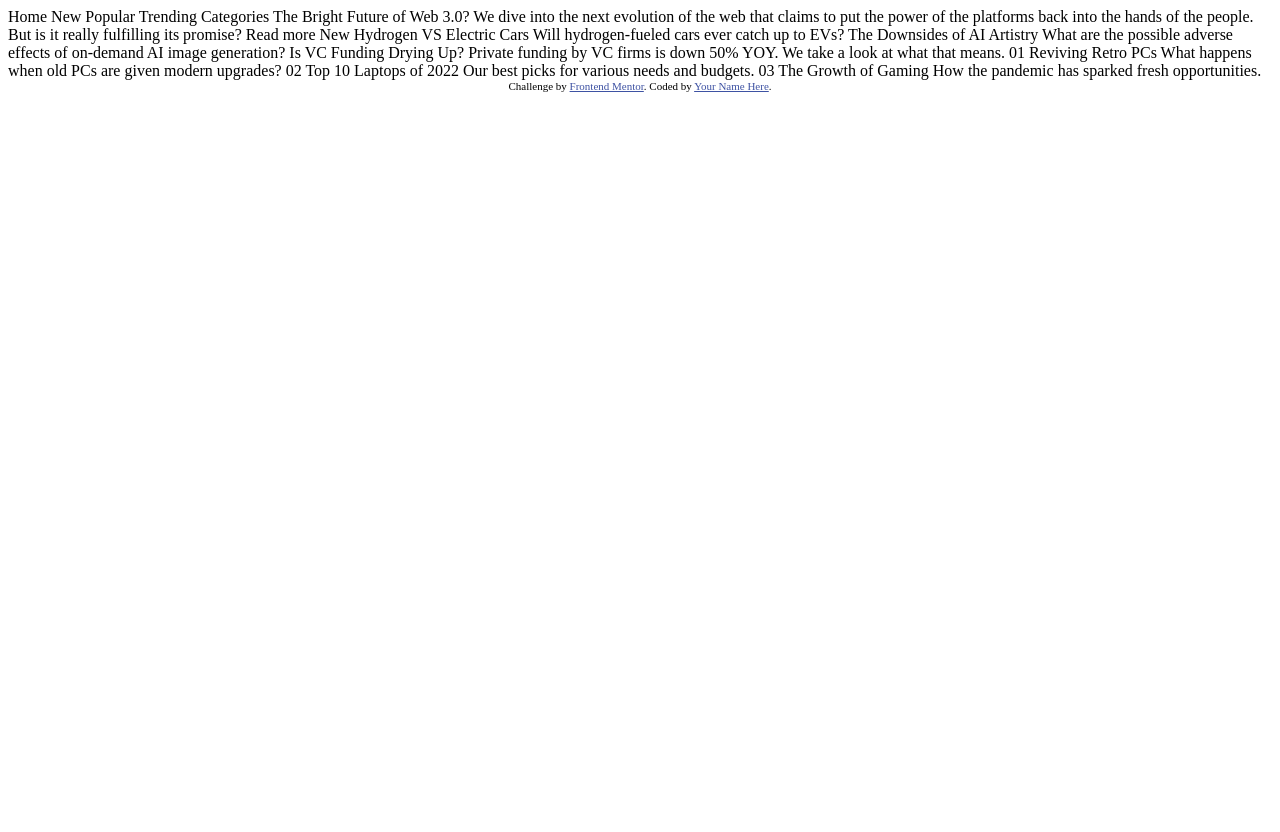
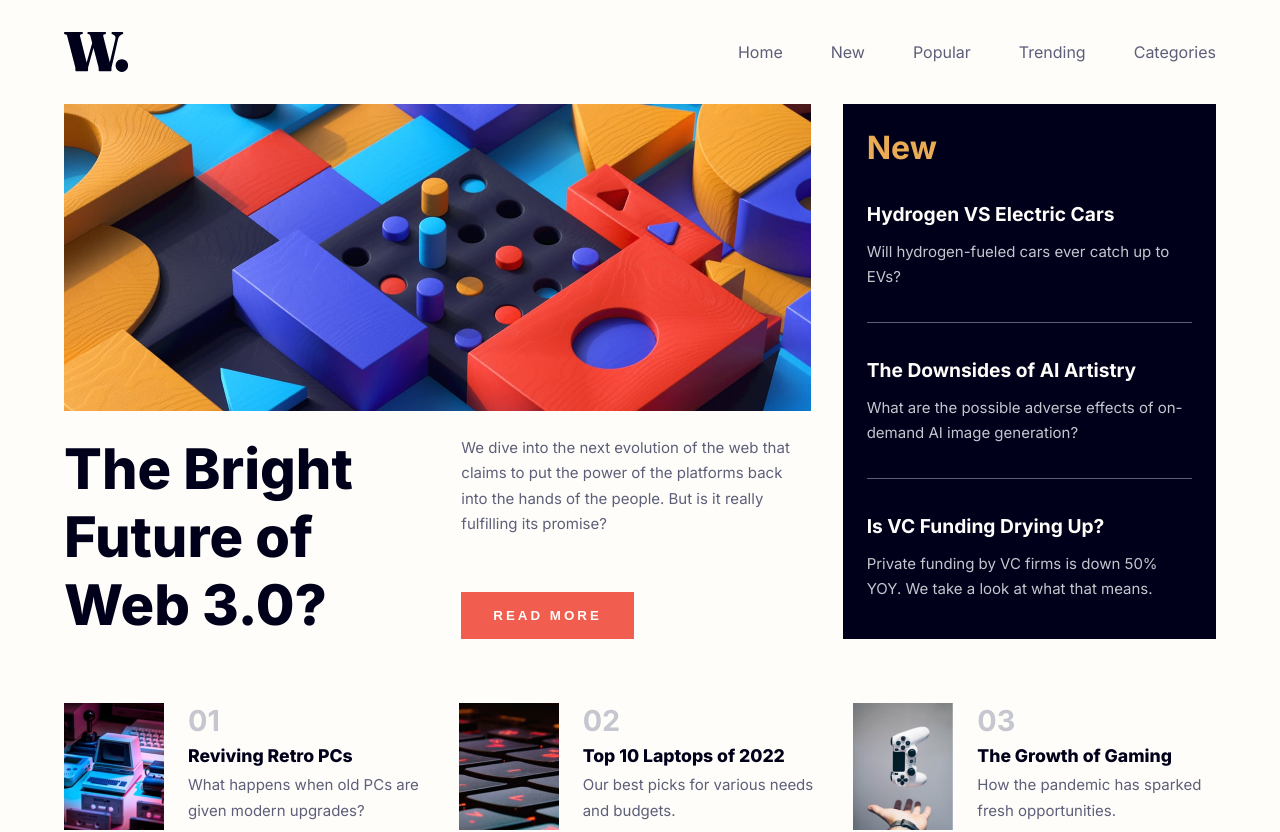
Before and after one commit to apangkko/news-homepage-main, a plain HTML site: page index.html in a window 1280 px wide. Before the commit the page ends 800 px from the top, so only its background shows below. Drawn offline with Linux system fonts and the light colour scheme.

Commit message:
submit solution

```diff
--- a/index.html
+++ b/index.html
@@ -1,60 +1,149 @@
 <!DOCTYPE html>
 <html lang="en">
-<head>
-  <meta charset="UTF-8">
-  <meta name="viewport" content="width=device-width, initial-scale=1.0"> <!-- displays site properly based on user's device -->
+  <head>
+    <meta charset="UTF-8" />
+    <meta name="viewport" content="width=device-width, initial-scale=1.0" />
+    <!-- displays site properly based on user's device -->
 
-  <link rel="icon" type="image/png" sizes="32x32" href="./assets/images/favicon-32x32.png">
+    <link
+      rel="icon"
+      type="image/png"
+      sizes="32x32"
+      href="./assets/images/favicon-32x32.png"
+    />
 
-  <title>Frontend Mentor | News homepage</title>
+    <link rel="preconnect" href="https://fonts.googleapis.com" />
+    <link rel="preconnect" href="https://fonts.gstatic.com" crossorigin />
+    <link
+      href="https://fonts.googleapis.com/css2?family=Inter:wght@400;700;800&display=swap"
+      rel="stylesheet"
+    />
 
-  <!-- Feel free to remove these styles or customise in your own stylesheet 👍 -->
-  <style>
-    .attribution { font-size: 11px; text-align: center; }
-    .attribution a { color: hsl(228, 45%, 44%); }
-  </style>
-</head>
-<body>
+    <link rel="stylesheet" href="style.css" />
 
-  Home
-  New
-  Popular
-  Trending
-  Categories
+    <title>Frontend Mentor | News homepage</title>
+  </head>
+  <body>
+    <div class="container">
+      <header>
+        <img id="logo" src="./assets/images/logo.svg" alt="logo" />
+        <img id="toggle_menu" src="./assets/images/icon-menu.svg" alt="icon menu">
+        <nav>
+          <img id="toggle_close" src="./assets/images/icon-menu-close.svg" alt="icon menu close">
+          <ul class="nav_items">
+            <li class="nav_item"><a href="#">Home</a></li>
+            <li class="nav_item"><a href="#">New</a></li>
+            <li class="nav_item"><a href="#">Popular</a></li>
+            <li class="nav_item"><a href="#">Trending</a></li>
+            <li class="nav_item"><a href="#">Categories</a></li>
+          </ul>
+        </nav>
+        <div class="dark_bg"></div>
+      </header>
+      <main>
+        <section class="hero_section">
+          <picture class="hero_img">
+            <source
+              srcset="./assets/images/image-web-3-desktop.jpg"
+              media="(min-width:715px)"
+            />
+            <img
+              src="./assets/images/image-web-3-mobile.jpg"
+              alt="image-web-3-mobile"
+            />
+          </picture>
+          <div>
+            <h1>The Bright Future of Web 3.0?</h1>
+            <div>
+              <p>
+                We dive into the next evolution of the web that claims to put the
+                power of the platforms back into the hands of the people. But is
+                it really fulfilling its promise?
+              </p>
+              <button class="btn">Read more</button>
+            </div>
+          </div>
 
-  The Bright Future of Web 3.0?
+        </section>
 
-  We dive into the next evolution of the web that claims to put the power of the platforms back into the hands of the people.
-  But is it really fulfilling its promise?
+        <article class="new_section">
+          <h2>New</h2>
+          <div>
+            <h3><a href="#">Hydrogen VS Electric Cars</a></h3>
+            <p>Will hydrogen-fueled cars ever catch up to EVs?</p>
+          </div>
+          <div>
+            <h3><a href="#">The Downsides of AI Artistry</a></h3>
+            <p>
+              What are the possible adverse effects of on-demand AI image
+              generation?
+            </p>
+          </div>
+          <div>
+            <h3><a href="#">Is VC Funding Drying Up?</a></h3>
+            <p>
+              Private funding by VC firms is down 50% YOY. We take a look at
+              what that means.
+            </p>
+          </div>
+        </article>
 
-  Read more
+        <article class="feature_section">
+          <div>
+            <img src="./assets/images/image-retro-pcs.jpg" alt="" />
+            <div>
+              <div class="article_no">01</div>
+              <h2><a href="#">Reviving Retro PCs</a></h2>
+              <p>What happens when old PCs are given modern upgrades?</p>
+            </div>
+          </div>
+          <div>
+            <img src="./assets/images/image-top-laptops.jpg" alt="" />
+            <div>
+              <div class="article_no">02</div>
+              <h2><a href="#">Top 10 Laptops of 2022</a></h2>
+              <p>Our best picks for various needs and budgets.</p>
+            </div>
+          </div>
+          <div>
+            <img src="./assets/images/image-gaming-growth.jpg" alt="" />
+            <div>
+              <div class="article_no">03</div>
+              <h2><a href="#">The Growth of Gaming</a></h2>
+              <p>How the pandemic has sparked fresh opportunities.</p>
+            </div>
+          </div>
+        </article>
+      </main>
+    </div>
 
-  New
+    <script>
+      const header = document.querySelector("header");
+      const toggle = document.querySelector("#toggle_menu");
+      const toggleClose = document.querySelector("#toggle_close");
+      const navItems = document.querySelectorAll(".nav_item");
+      const darkBg = document.querySelector(".dark_bg");
 
-  Hydrogen VS Electric Cars
-  Will hydrogen-fueled cars ever catch up to EVs?
+      const closeMenu = () => {
+        header.classList.remove("active");
+      }
 
-  The Downsides of AI Artistry
-  What are the possible adverse effects of on-demand AI image generation?
+      toggle.addEventListener('click', () => {
+        header.classList.add("active");
+      })
 
-  Is VC Funding Drying Up?
-  Private funding by VC firms is down 50% YOY. We take a look at what that means.
+      toggleClose.addEventListener('click', () => closeMenu());
+      darkBg.addEventListener('click', () => closeMenu());
+      navItems.forEach(menu => {
+        menu.addEventListener('click', () => closeMenu())
+      });
 
-  01
-  Reviving Retro PCs
-  What happens when old PCs are given modern upgrades?
+      window.onresize = () => {
+        if (window.innerWidth > 1000) {
+          header.classList.remove("active");
+        }
+      }
 
-  02
-  Top 10 Laptops of 2022
-  Our best picks for various needs and budgets.
-
-  03
-  The Growth of Gaming
-  How the pandemic has sparked fresh opportunities.
-
-  <div class="attribution">
-    Challenge by <a href="https://www.frontendmentor.io?ref=challenge" target="_blank">Frontend Mentor</a>.
-    Coded by <a href="#">Your Name Here</a>.
-  </div>
-</body>
+    </script>
+  </body>
 </html>
--- /dev/null
+++ b/style.css
@@ -0,0 +1,307 @@
+:root {
+    font-family: 'Inter', sans-serif;
+
+    --clr-orange: hsl(35, 77%, 62%);
+    --clr-red: hsl(5, 85%, 63%);
+    --clr-white: hsl(36, 100%, 99%);
+    --clr-gray300: hsl(233, 8%, 79%);
+    --clr-gray400: hsl(236, 13%, 42%);
+    --clr-darkBlue: hsl(240, 100%, 5%);
+
+}
+
+*, *::before, *::after {
+    box-sizing: border-box;
+    transition: .5s ease-in-out;
+}
+
+body, p, h1, h2 {
+    margin: 0;
+}
+
+p {
+    line-height: 1.7;
+}
+
+img {
+    display: block;
+    max-width: 100%
+}
+
+body {
+    min-height: 100vh;
+    color: var(--clr-gray400);
+    font-size: 15px;
+    background-color: var(--clr-white);
+}
+
+a {
+    color: inherit;
+    text-decoration: none;
+    transition: .2s ease-in-out;
+}
+
+.container {
+    width: 90%;
+    max-width: 1440px;
+    margin: 2rem auto;
+}
+
+header {
+    display: flex;
+    justify-content: space-between;
+    align-items: center;
+    margin-bottom: 2rem;
+}
+
+
+#logo {
+    width: 45px;
+}
+
+#toggle_menu {
+    cursor: pointer;
+}
+
+header.active #toggle_menu {
+    display: none;
+}
+
+.dark_bg {
+    display: block;
+    position: fixed;
+    top: 0;
+    left: 0;
+    width: 100%;
+    height: 100vh;
+    background-color: rgba(0, 0, 0, .5);
+    opacity: 0;
+    transition: .5s ease-in-out;
+    z-index: -1;
+}
+
+header.active .dark_bg {
+    opacity: 1;
+    z-index: 0;
+}
+
+nav {
+    display: grid;
+    align-content: start;
+    position: fixed;
+    top: 0;
+    right: -250px;
+    width: 250px;
+    height: 100vh;
+    padding: 2rem;
+    background-color: var(--clr-white);
+    z-index: 1;
+    transition: .5s ease-in-out;
+}
+
+header.active nav {
+    right: 0px;
+}
+
+#toggle_close {
+    cursor: pointer;
+    justify-self: end;
+}
+
+.nav_items {
+    margin-top: 100px;
+    list-style: none;
+    font-size: 1.1rem;
+    font-weight: 700;
+    padding: 0;
+}
+
+.nav_item {
+    margin-bottom: 1.5rem;
+}
+
+.nav_item a:hover {
+    color: var(--clr-red);
+}
+
+main {
+    display: grid;
+    gap: 4rem;
+    grid-template-areas:
+        "hero"
+        "new"
+        "feature";
+}
+
+.hero_section {
+    display: grid;
+    gap: 1.5rem;
+    grid-area: hero;
+}
+
+.hero_section h1 {
+    color: var(--clr-darkBlue);
+    font-size: 2.5rem;
+    font-weight: 800;
+    width: 10ch;
+}
+
+.hero_section > div {
+    display: grid;
+    gap: 1.5rem;
+    justify-items: start;
+}
+
+.hero_section p {
+    margin-bottom: 1.5rem;
+}
+
+.btn {
+    background-color: var(--clr-red);
+    border: 0;
+    color: var(--clr-white);
+    cursor: pointer;
+    font-weight: 700;
+    letter-spacing: 3px;
+    padding: 1rem 2rem;
+    text-transform: uppercase;
+    transition: .5s ease-in-out;
+}
+
+.btn:hover {
+    background-color: var(--clr-darkBlue);
+}
+
+.new_section {
+    grid-area: new;
+    background-color: var(--clr-darkBlue);
+    color: var(--clr-gray300);
+    padding: 1.5rem;
+}
+
+.new_section > h2 {
+    color: var(--clr-orange);
+    font-size: 2rem;
+}
+
+.new_section h3 {
+    color: var(--clr-white);
+    font-size: 1.2rem;
+    margin-bottom: .8rem;
+}
+
+.new_section h3:hover {
+    color: var(--clr-orange);
+}
+
+.new_section > div {
+    padding-top: 1rem;
+}
+
+.new_section > div:not(:last-child) {
+    padding-bottom: 2rem;
+    border-bottom: 1px solid var(--clr-gray400);
+}
+
+.feature_section {
+    grid-area: feature;
+    display: grid;
+    gap: 2rem;
+}
+
+.feature_section > div {
+    display: grid;
+    grid-template-columns: 100px 1fr;
+    gap: 1.5rem;
+}
+
+.feature_section > div > div {
+    display: grid;
+}
+
+.article_no {
+    color: var(--clr-gray300);
+    font-size: 1.8rem;
+    font-weight: 700;
+}
+
+.feature_section h2 {
+    color: var(--clr-darkBlue);
+    font-size: 1.1rem;
+    font-weight: 800;
+}
+
+.feature_section h2:hover {
+    color: var(--clr-red);
+}
+
+@media only screen and (min-width: 1000px) {
+
+    #logo {
+        width: 65px;
+    }
+
+    #toggle_menu {
+        display: none;
+    }
+
+    #toggle_close {
+        display: none;
+    }
+
+    nav {
+        display: inline-block;
+        position: relative;
+        width: unset;
+        height: unset;
+        top: unset;
+        right: unset;
+        padding: unset;
+    }
+
+    .nav_items {
+        margin: unset;
+        display: flex;
+        font-size: 1rem;
+        font-weight: 400;
+    }
+
+    .nav_item {
+        margin-left: 3rem;
+        margin-bottom: unset;
+    }
+
+    main {
+        grid-template-columns: 2fr 1fr;
+        grid-template-areas:
+        "hero new"
+        "feature feature";
+        column-gap: 2rem;
+        row-gap: 4rem;
+    }
+
+    .hero_section h1 {
+        font-size: 3.5rem;
+        width: 9ch;
+    }
+
+    .hero_section > div {
+        display: grid;
+        grid-template-columns: 1fr 1fr;
+        gap: 3rem;
+    }
+
+    .hero_section > div > div {
+        display: grid;
+        justify-items: start;
+    }
+
+    .btn {
+        align-self: end;
+    }
+
+    .feature_section {
+        grid-template-columns: repeat(3, 1fr);
+    }
+
+}
```
Also changed, not shown: design/desktop-preview.jpg (deleted).
